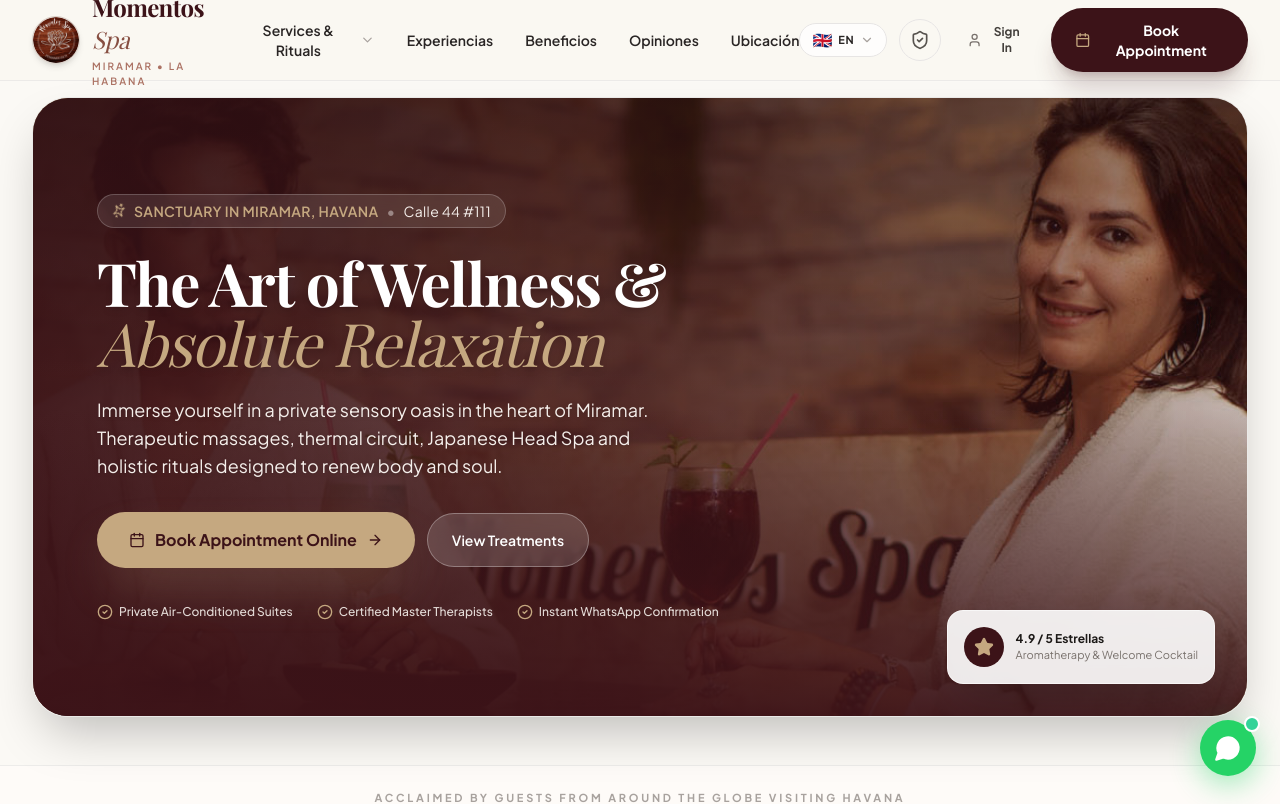
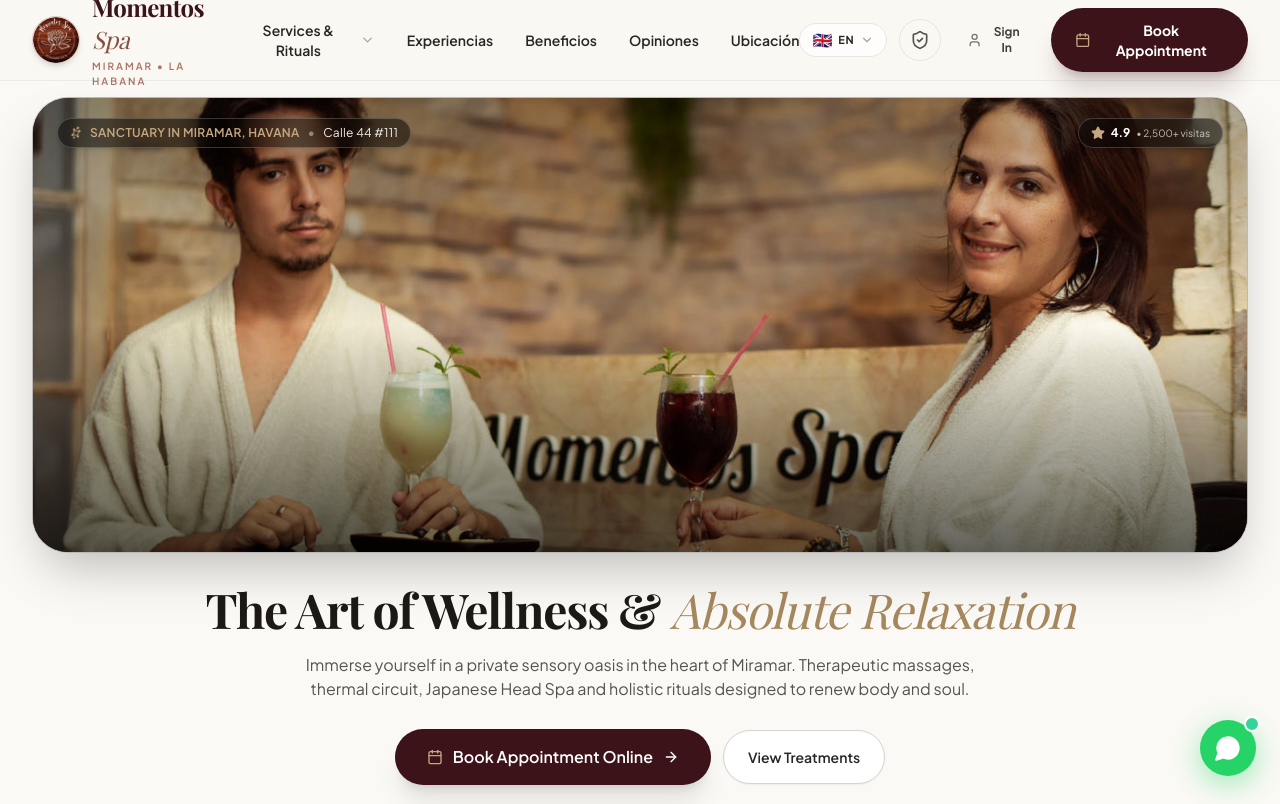
Before and after one commit to cubaloop/momentos-spa, a React (Vite) app: page / in a window 1280 px wide. Shown: the top 804 px of the page. Built offline with nearby package versions, Linux system fonts and the light colour scheme; a web font is replaced by a local one.

Commit message:
feat: Make header photo horizontal across hero width

```diff
--- a/src/components/HeroSection.jsx
+++ b/src/components/HeroSection.jsx
@@ -1,99 +1,92 @@
 import React from 'react';
-import { Calendar, Star, CheckCircle2, ArrowRight, MapPin, Sparkles } from 'lucide-react';
+import { Calendar, Star, CheckCircle2, ArrowRight, Sparkles } from 'lucide-react';
 import { useLanguage } from '../context/LanguageContext';
 
 export default function HeroSection({ onOpenBooking }) {
   const { t } = useLanguage();
 
   return (
-    <section className="relative w-full px-4 sm:px-6 lg:px-8 pt-4 pb-12">
+    <section className="relative w-full max-w-7xl mx-auto px-4 sm:px-6 lg:px-8 pt-3 sm:pt-4 pb-10">
 
-      {/* Full-Width Horizontal Panoramic Container */}
-      <div className="relative w-full h-[520px] sm:h-[580px] lg:h-[620px] rounded-3xl sm:rounded-[36px] overflow-hidden shadow-2xl border border-stone-200/80 group">
+      {/* 1. Header Photo: Horizontal across the full width of the Hero */}
+      <div className="relative w-full aspect-[16/9] sm:aspect-[21/9] lg:aspect-[24/9] min-h-[220px] max-h-[480px] rounded-2xl sm:rounded-3xl lg:rounded-[36px] overflow-hidden shadow-2xl border border-stone-200/80 group bg-stone-950">
 
-        {/* Panoramic Background Photo */}
+        {/* Full-width Horizontal Photo */}
         <img
           src="./assets/masaje_pareja.jpg"
           alt="Momentos Spa Miramar"
-          className="absolute inset-0 w-full h-full object-cover object-center group-hover:scale-105 transition-transform duration-1000"
+          className="w-full h-full object-cover object-center group-hover:scale-105 transition-transform duration-1000 ease-out"
         />
 
-        {/* Cinematic Deep Vignette Overlay */}
-        <div className="absolute inset-0 bg-gradient-to-r from-mahogany-950/95 via-mahogany-950/75 to-mahogany-950/30" />
-        <div className="absolute inset-0 bg-gradient-to-t from-mahogany-950/90 via-transparent to-black/20" />
+        {/* Cinematic Vignette Overlay to enhance contrast */}
+        <div className="absolute inset-0 bg-gradient-to-t from-black/60 via-transparent to-black/30 pointer-events-none" />
 
-        {/* Content Floating on Left Side of the Panoramic Banner */}
-        <div className="relative z-10 h-full max-w-7xl mx-auto px-6 sm:px-12 lg:px-16 flex flex-col justify-center">
+        {/* Floating Sanctuary Badge & Rating on the Horizontal Photo */}
+        <div className="absolute top-3 sm:top-5 left-3 sm:left-6 right-3 sm:right-6 flex items-center justify-between pointer-events-none z-10">
 
-          <div className="max-w-2xl space-y-4 sm:space-y-6">
-
-            {/* Kicker Tag */}
-            <div className="inline-flex items-center gap-2 px-3.5 py-1.5 rounded-full bg-white/10 backdrop-blur-md border border-white/20 text-gold text-xs sm:text-sm font-semibold tracking-wide">
-              <Sparkles className="w-3.5 h-3.5 text-gold animate-spin" />
+          <div className="inline-flex items-center gap-1.5 sm:gap-2 px-3 py-1 sm:py-1.5 rounded-full bg-black/50 backdrop-blur-md border border-white/20 text-gold text-[11px] sm:text-xs font-semibold tracking-wide shadow-md pointer-events-auto">
+            <Sparkles className="w-3 h-3 text-gold animate-spin" />
             <span>{t('heroBadge', 'SANTUARIO EN MIRAMAR, LA HABANA')}</span>
-              <span className="text-white/40">•</span>
-              <span className="text-cream-200 font-normal">Calle 44 #111</span>
+            <span className="hidden sm:inline text-white/40">•</span>
+            <span className="hidden sm:inline text-cream-200 font-normal">Calle 44 #111</span>
           </div>
 
-            {/* Headline - Condensed & Punchy */}
-            <h1 className="font-serif-title text-3xl sm:text-5xl lg:text-6xl font-bold text-white leading-[1.1] tracking-tight drop-shadow-md">
-              {t('heroTitle1', 'El Arte del Bienestar &')} <br className="hidden sm:inline" />
-              <span className="text-gold italic font-normal">{t('heroTitle2', 'Relajación Absoluta')}</span>
+          <div className="inline-flex items-center gap-1 sm:gap-1.5 px-2.5 sm:px-3 py-1 sm:py-1.5 rounded-full bg-black/50 backdrop-blur-md border border-white/20 text-white text-[11px] sm:text-xs font-bold shadow-md pointer-events-auto">
+            <Star className="w-3.5 h-3.5 fill-gold text-gold" />
+            <span>4.9</span>
+            <span className="hidden sm:inline text-white/70 font-normal text-[10px]">• 2,500+ visitas</span>
+          </div>
+
+        </div>
+
+      </div>
+
+      {/* 2. Hero Headline, Subtitle, Action Buttons & Trust Highlights */}
+      <div className="mt-6 sm:mt-8 max-w-4xl mx-auto text-center space-y-4 sm:space-y-5">
+
+        {/* Headline */}
+        <h1 className="font-serif-title text-2xl sm:text-4xl lg:text-5xl font-bold text-stone-900 leading-[1.15] tracking-tight">
+          {t('heroTitle1', 'El Arte del Bienestar &')} <span className="text-gold-dark italic font-normal">{t('heroTitle2', 'Relajación Absoluta')}</span>
         </h1>
 
         {/* Condensed Subtitle */}
-            <p className="text-cream-200 text-sm sm:text-base lg:text-lg font-normal leading-relaxed max-w-xl drop-shadow">
+        <p className="text-stone-600 text-xs sm:text-sm md:text-base font-normal leading-relaxed max-w-2xl mx-auto">
           {t('heroSubtitle', 'Sumérgete en un oasis sensorial privado en el corazón de Miramar. Masajes terapéuticos, circuito termal, Japanese Head Spa y rituales holísticos diseñados para renovar tu cuerpo y espíritu.')}
         </p>
 
         {/* CTAs */}
-            <div className="flex flex-wrap items-center gap-3 pt-2">
+        <div className="flex flex-wrap items-center justify-center gap-3 pt-2">
           <button
             onClick={() => onOpenBooking()}
-                className="flex items-center gap-2.5 bg-gold hover:bg-gold-light text-mahogany-950 font-bold text-sm sm:text-base px-8 py-3.5 sm:py-4 rounded-full shadow-2xl shadow-gold/30 hover:scale-105 transition-all duration-200"
+            className="flex items-center gap-2.5 bg-mahogany-950 hover:bg-black text-white font-semibold text-xs sm:text-sm md:text-base px-8 py-3.5 sm:py-4 rounded-full shadow-xl hover:shadow-2xl transition-all duration-200 transform hover:-translate-y-0.5 active:translate-y-0 cursor-pointer"
           >
-                <Calendar className="w-4 h-4 text-mahogany-950" />
+            <Calendar className="w-4 h-4 text-gold" />
             <span>{t('heroCtaBook', 'Reservar Cita Online')}</span>
             <ArrowRight className="w-4 h-4" />
           </button>
 
           <a
             href="#servicios"
-                className="px-6 py-3.5 sm:py-4 rounded-full bg-white/15 hover:bg-white/25 backdrop-blur-md text-white border border-white/30 text-xs sm:text-sm font-semibold transition-all hover:scale-105"
+            className="px-6 py-3.5 sm:py-4 rounded-full bg-white hover:bg-stone-50 text-stone-800 border border-stone-300 text-xs sm:text-sm font-semibold shadow-sm transition-all hover:scale-105"
           >
             {t('heroCtaExplore', 'Explorar Rituales')}
           </a>
         </div>
 
         {/* Minimalist Trust Badges */}
-            <div className="pt-3 flex flex-wrap items-center gap-4 sm:gap-6 text-xs text-cream-200/90 font-medium">
-              <span className="flex items-center gap-1.5">
-                <CheckCircle2 className="w-4 h-4 text-gold" />
+        <div className="pt-2 flex flex-wrap items-center justify-center gap-2.5 sm:gap-4 text-[11px] sm:text-xs text-stone-600 font-medium">
+          <span className="flex items-center gap-1.5 bg-white px-3 py-1.5 rounded-full border border-stone-200/80 shadow-sm">
+            <CheckCircle2 className="w-3.5 h-3.5 text-gold shrink-0" />
             {t('trustCabins', 'Cabinas Privadas Climatizadas')}
           </span>
-              <span className="flex items-center gap-1.5">
-                <CheckCircle2 className="w-4 h-4 text-gold" />
+          <span className="flex items-center gap-1.5 bg-white px-3 py-1.5 rounded-full border border-stone-200/80 shadow-sm">
+            <CheckCircle2 className="w-3.5 h-3.5 text-gold shrink-0" />
             {t('trustTherapists', 'Terapeutas Certificadas')}
           </span>
-              <span className="flex items-center gap-1.5">
-                <CheckCircle2 className="w-4 h-4 text-gold" />
+          <span className="flex items-center gap-1.5 bg-white px-3 py-1.5 rounded-full border border-stone-200/80 shadow-sm">
+            <CheckCircle2 className="w-3.5 h-3.5 text-gold shrink-0" />
             {t('trustWhatsApp', 'Confirmación por WhatsApp')}
           </span>
-            </div>
-
-          </div>
-
-        </div>
-
-        {/* Floating Mini 3D Badge on Bottom-Right */}
-        <div className="absolute bottom-6 right-6 sm:bottom-8 sm:right-8 bg-white/90 backdrop-blur-md p-4 rounded-2xl border border-white/60 shadow-2xl hidden md:flex items-center gap-3">
-          <div className="w-10 h-10 rounded-full bg-mahogany-950 text-gold flex items-center justify-center font-bold">
-            <Star className="w-5 h-5 fill-gold text-gold" />
-          </div>
-          <div>
-            <div className="text-xs font-bold text-stone-900">4.9 / 5 {t('reviewsLabel', 'Estrellas')}</div>
-            <div className="text-[11px] text-stone-500">{t('badgePrivateSuiteDesc', 'Aromaterapia & Cóctel de Bienvenida')}</div>
-          </div>
         </div>
 
       </div>
```
Also changed, not shown: 5 other files (tests, documents, lock files or other folders). Lines whose indentation alone changed are shown as unchanged.
